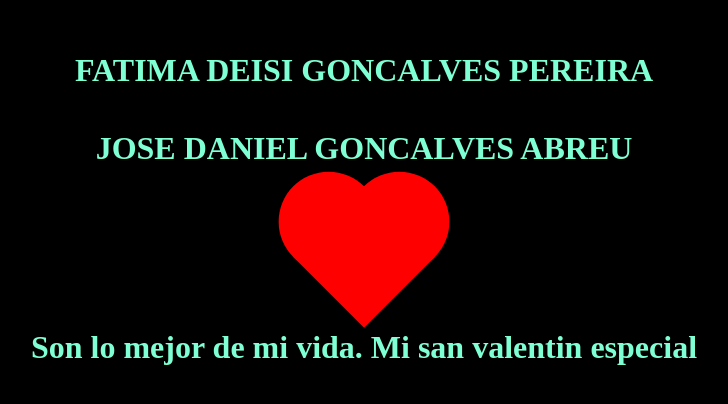
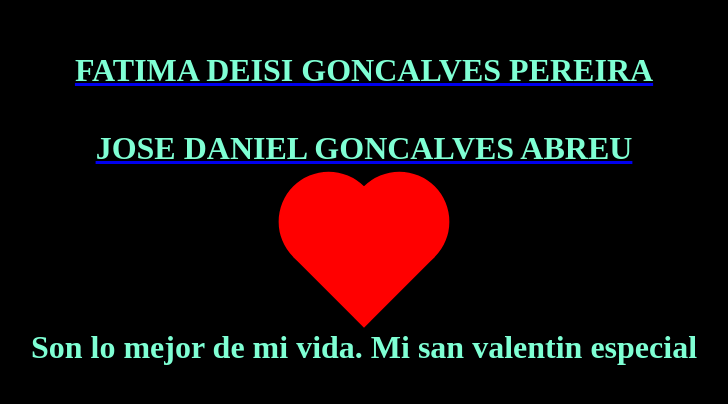
Before and after one commit to Sergio023g/Carta, a plain HTML site: page index.html in a window 1280 px wide. Shown: the part 192-596 px from the top of the page, without its empty margins (276-1004 px from the left). Drawn offline with Linux system fonts and the light colour scheme.

Commit message:
feat:se agrego una pagina adicional

```diff
--- a/index.html
+++ b/index.html
@@ -8,8 +8,8 @@
     <link rel="stylesheet" href="./style.css">
 </head>
 <body>
-    <h1 class="titulo">FATIMA DEISI GONCALVES PEREIRA</h1>
-    <h1 class="titulo">JOSE DANIEL GONCALVES ABREU</h1>
+    <a href="./index2.html"><h1 class="titulo">FATIMA DEISI GONCALVES PEREIRA</h1></a>
+    <a href="./index3.html"><h1 class="titulo">JOSE DANIEL GONCALVES ABREU</h1></a>
     <div class="heart"></div>
     <h1 class="titulo">Son lo mejor de mi vida. Mi san valentin especial</h1>
 </body>
```
Also changed, not shown: index3.html (added, +12 -0 lines).
